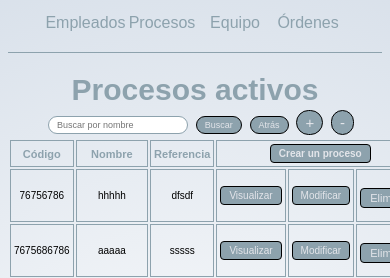
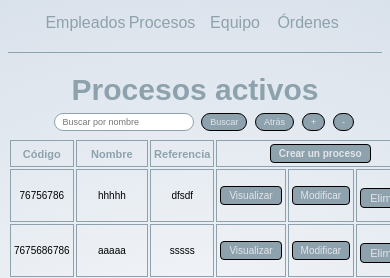
Before and after one commit to JonayRoman/E2-Equipo7, a Django app: page /appGestionProduccion/procesos in a window 390 px wide; the page is wider, and only the part inside the window is pictured. Shown: the part 165-443 px from the top of that part. Run offline with Django 5.2, Linux system fonts and the light colour scheme; data comes from the database, SQL or seed files in the repository.

Commit message:
responsive botones + -

```diff
--- a/static/css/style.css
+++ b/static/css/style.css
@@ -756,7 +756,7 @@ form input[type="submit"]:hover{
 /* CSS para los botones de aumentarTexto y disminuirTexto  */
 /* Los botones tienen un estilo similar al resto de botones del div para no romper con el estilo general */
 
-.zoomMasTexto {
+.zoomMasTexto, .zoomMenosTexto {
     background-color: #8da2ad;
     border-radius: 1.5rem;
     border: 1px solid black;
@@ -765,14 +765,11 @@ form input[type="submit"]:hover{
     font-size: 1.5rem;
     margin-left: 0.5rem;
 }
-.zoomMenosTexto {
-    background-color: #8da2ad;
-    border-radius: 1.5rem;
-    border: 1px solid black;
-    color: #e3e5ea;
-    padding: 0.3rem 0.8rem;
-    font-size: 1.5rem;
-    margin-left: 0.5rem;
+
+@media (max-width:767px) {
+    .zoomMasTexto, .zoomMenosTexto {
+        font-size: 0.9rem;
+    }
 }
 
 /* Se añade diferente el hover, para dar más información  acerca de la funcionalidad de los mismos */
```
